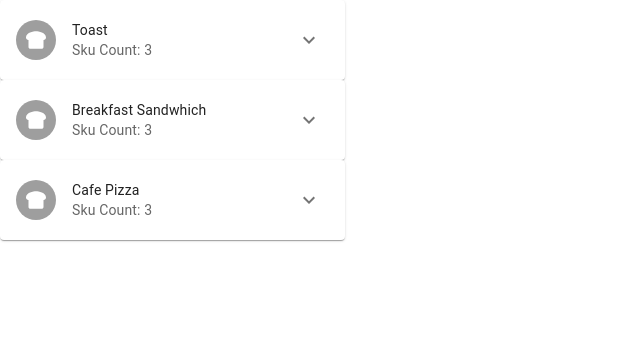
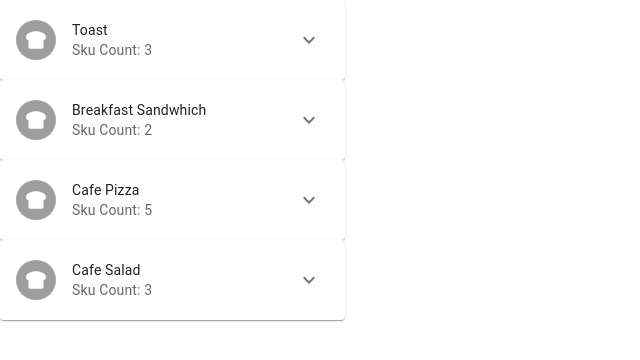
Before and after one commit to benrich322/recipe_management, a React (Vite) app in the folder react-app/: page / in a window 1280 px wide. Shown: the top 360 px of the page, without its empty margins (0-640 px from the left). Built offline with nearby package versions, Linux system fonts and the light colour scheme.

Commit message:
make the count dynamic

```diff
--- a/react-app/src/App.tsx
+++ b/react-app/src/App.tsx
@@ -6,13 +6,14 @@ function App() {
     console.log(item);
   };
 
-  let categories = ["Toast", "Breakfast Sandwhich", "Cafe Pizza"];
+  let categories = ["Toast", "Breakfast Sandwhich", "Cafe Pizza", "Cafe Salad"];
+  let counts = [3, 2, 5, 3];
 
   return (
     <div>
       {/* Map through the categories array and render RecipeReviewCard for each category */}
       {categories.map((category, index) => (
-        <RecipeReviewCard key={index} title={category} />
+        <RecipeReviewCard key={index} title={category} count={counts[index]} />
       ))}
     </div>
   );
--- a/react-app/src/components/Card.tsx
+++ b/react-app/src/components/Card.tsx
@@ -17,9 +17,13 @@ import CollapsibleTable from "./Table";
 
 interface RecipeReviewCardProps {
   title: string;
+  count: number;
 }
 
-export default function RecipeReviewCard({ title }: RecipeReviewCardProps) {
+export default function RecipeReviewCard({
+  title,
+  count,
+}: RecipeReviewCardProps) {
   const [expanded, setExpanded] = React.useState(false);
 
   const handleExpandClick = () => {
@@ -46,7 +50,7 @@ export default function RecipeReviewCard({ title }: RecipeReviewCardProps) {
           </CardActions>
         }
         title={title}
-        subheader={`Sku Count: 3`}
+        subheader={`Sku Count: ${count}`}
       />
       <Collapse in={expanded} timeout="auto" unmountOnExit>
         <CardContent sx={{ padding: 0, "&:last-child": { paddingBottom: 0 } }}>
```
